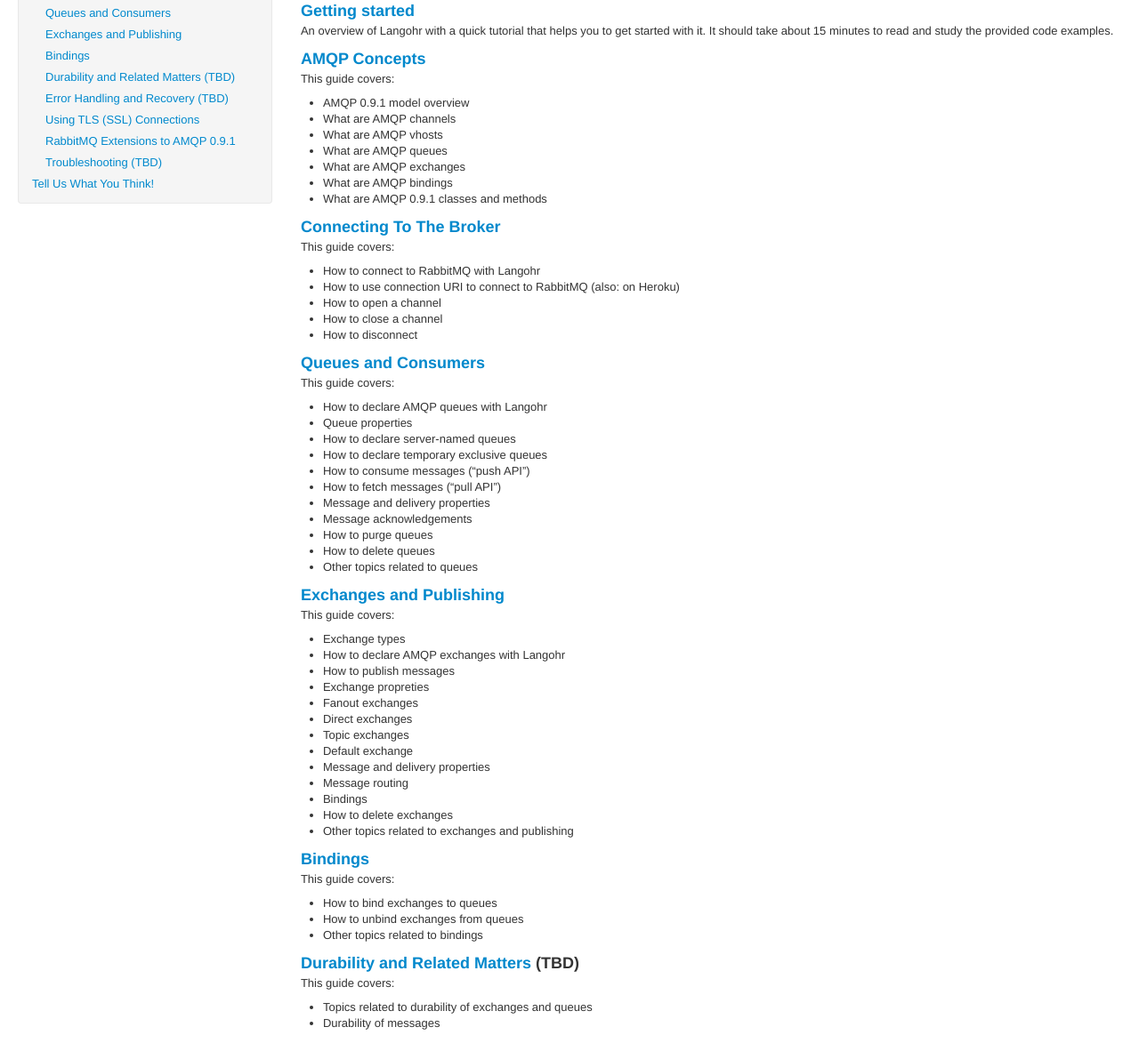
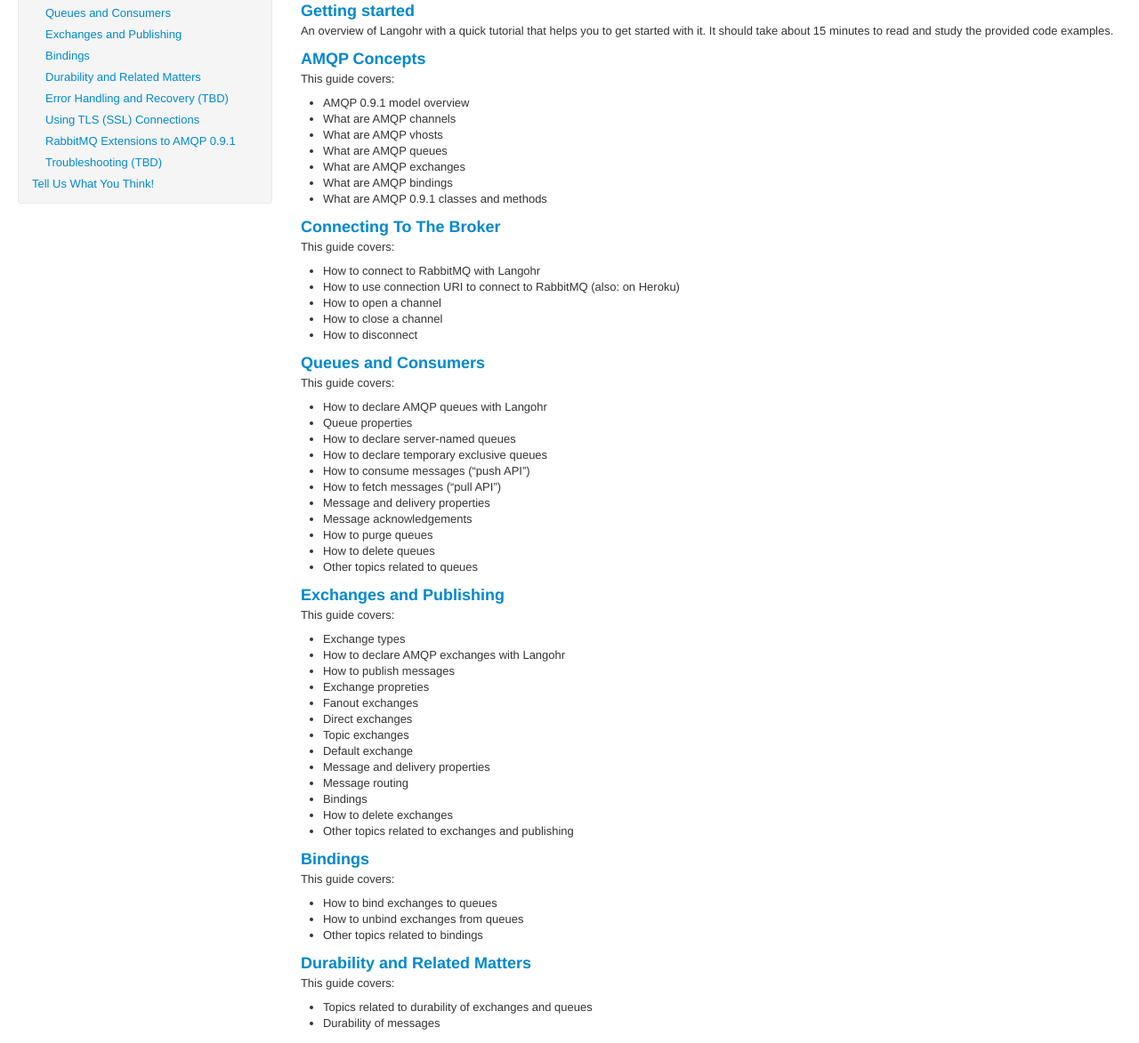
Before and after one commit to glorphindale/langohr.docs, a Jekyll site: the page built from articles/guides.md, in a window 1280 px wide. Shown: the part 161-1334 px from the top of the page at 89% size. Built offline with Jekyll 4.4.1, drawn with Linux system fonts in a browser that asks for light colours; some web fonts are replaced; Markdown is read by kramdown in place of the engine named in the settings.

Commit message:
Durability guide is no longer TBD

```diff
--- a/articles/guides.md
+++ b/articles/guides.md
@@ -86,7 +86,7 @@
  * Other topics related to bindings
 
 
-### [Durability and Related Matters](/articles/durability.html) (TBD)
+### [Durability and Related Matters](/articles/durability.html)
 
 This guide covers:
 
```
